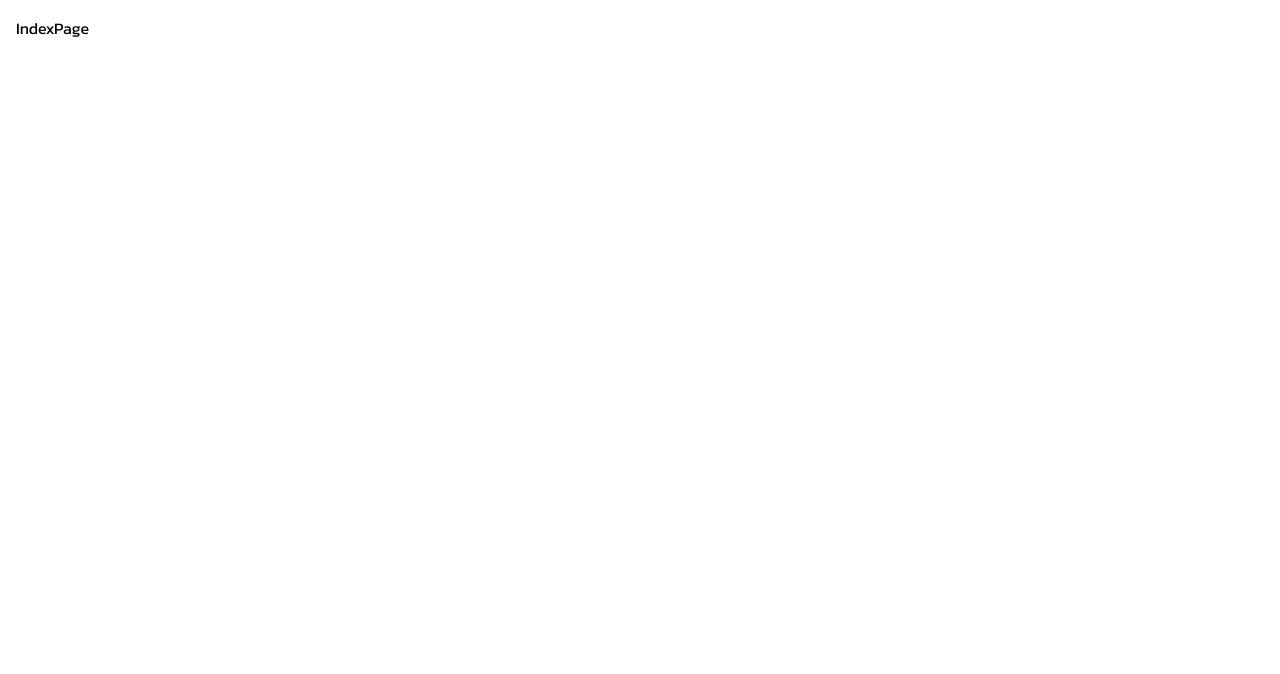
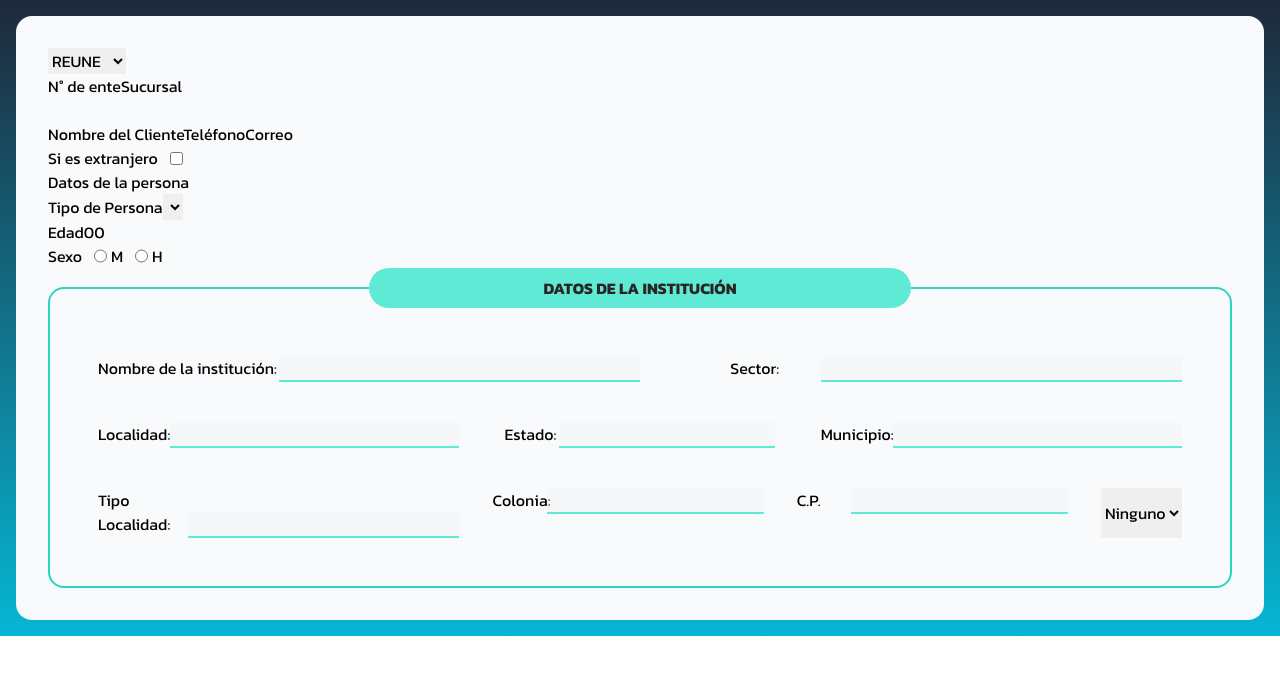
Before and after one commit to EmyRub/condusefApp, a React (Vite) app: page /condusefApp/inicio in a window 1280 px wide. Shown: the top 674 px of the page. Built offline with nearby package versions, Linux system fonts and the light colour scheme.

Commit message:
formulario

```diff
--- /dev/null
+++ b/src/components/Forms/ReuneForm.tsx
@@ -0,0 +1,118 @@
+
+export default function ReuneForm() {
+    return (
+        <form autoComplete="on" className="p-8 bg-slate-50 rounded-2xl">
+
+            <select name="empresa" id="empresa">
+                <option value="reune" selected>REUNE</option>
+                <option value="redeco">REDECO</option>
+            </select>
+
+            <fieldset className="flex">
+                <div>
+                    <label htmlFor="ente">N° de ente</label>
+                    <p></p>
+                    <button></button>
+                </div>
+
+                <div>
+                    <label htmlFor="suc">Sucursal</label>
+                    <p></p>
+                    <button></button>
+                </div>
+            </fieldset>
+
+            <fieldset>
+                <label htmlFor="">Nombre del Cliente</label>
+                <label htmlFor="">Teléfono</label>
+                <label htmlFor="">Correo</label>
+                <div className="flex gap-3 items-center">
+                    <label htmlFor="exg">Si es extranjero</label>
+                    <input type="checkbox" name="exg" id="exg" />
+                </div>
+            </fieldset>
+
+            <fieldset>
+                <legend>Datos de la persona</legend>
+                <div className="">
+                    <label htmlFor="type">Tipo de Persona</label>
+                    <select name="type" id="type"></select>
+                </div>
+
+                <div className="">
+                    <label htmlFor="age">Edad</label>
+                    <span id="age">00</span>
+                </div>
+
+                <div className="flex gap-3 items-center">
+                    <label>Sexo</label>
+
+                    <div className="flex gap-1">
+                        <input type="radio" name="sex" id="m" />
+                        <label htmlFor="m">M</label>
+                    </div>
+                    <div className="flex gap-1">
+                        <input type="radio" name="sex" id="h" />
+                        <label htmlFor="h">H</label>
+                    </div>
+                </div>
+            </fieldset>
+
+            <fieldset className="p-12 border-teal-400 border-2 rounded-2xl">
+
+                <legend className="w-1/2 py-2 px-4 text-center bg-teal-300 rounded-full uppercase font-bold text-stone-800">Datos de la institución</legend>
+
+                <div className="flex justify-between flex-wrap gap-y-10 gap-x-1">
+
+                    <div className="basis-1/2">
+                        <label htmlFor="inst" className="inline-block w-1/3">Nombre de la institución:</label>
+                        <input id="inst" type="text" className="border-b-2 border-b-teal-300 inline-block w-2/3" readOnly disabled />
+                    </div>
+
+                    <div className="basis-5/12">
+                        <label htmlFor="sect" className="inline-block w-1/5">Sector:</label>
+                        <input type="text" name="sect" id="sect" className="border-b-2 border-b-teal-300 inline-block w-4/5" readOnly disabled />
+                    </div>
+
+                    <div className="basis-1/3">
+                        <label htmlFor="loc" className="inline-block w-1/5">Localidad:</label>
+                        <input type="text" name="loc" id="loc" className="border-b-2 border-b-teal-300 w-4/5" readOnly disabled />
+                    </div>
+
+                    <div className="basis-3/12">
+                        <label htmlFor="edo" className="inline-block w-1/5">Estado:</label>
+                        <input type="text" name="edo" id="edo" className="border-b-2 border-b-teal-300 inline-block w-4/5" readOnly disabled />
+                    </div>
+
+                    <div className="basis-1/3">
+                        <label htmlFor="muni" className="inline-block w-1/5">Municipio:</label>
+                        <input type="text" name="muni" id="muni" className="border-b-2 border-b-teal-300 inline-block w-4/5" readOnly disabled />
+                    </div>
+
+
+                    <div className="basis-1/3">
+                        <label htmlFor="tyLoc" className="inline-block w-1/4">Tipo Localidad:</label>
+                        <input type="text" name="tyLoc" id="tyLoc" className="border-b-2 border-b-teal-300 inline-block w-9/12" readOnly disabled />
+                    </div>
+
+
+                    <div className="basis-3/12">
+                        <label htmlFor="col" className="inline-block w-1/5">Colonia:</label>
+                        <input type="text" name="col" id="col" className="border-b-2 border-b-teal-300 inline-block w-4/5" readOnly disabled />
+                    </div>
+
+                    <div className="basis-3/12">
+                        <label htmlFor="cp" className="inline-block w-1/5">C.P.</label>
+                        <input type="text" name="cp" id="cp" className="border-b-2 border-b-teal-300 inline-block w-4/5" readOnly disabled />
+                    </div>
+
+                    <select name="" id="">
+                        <option value="">Ninguno</option>
+                    </select>
+                </div>
+
+            </fieldset>
+
+        </form>
+    )
+}
--- a/src/layouts/Layout.tsx
+++ b/src/layouts/Layout.tsx
@@ -4,7 +4,7 @@ export default function Layout() {
 
     return (
         <>
-            <main className="p-4 w-full">
+            <main className="p-4 w-full bg-gradient-to-t from-cyan-500 to-slate-800">
                 <Outlet />
             </main>
 
--- a/src/views/IndexPage.tsx
+++ b/src/views/IndexPage.tsx
@@ -1,6 +1,9 @@
+import ReuneForm from "../components/Forms/ReuneForm";
 
 export default function IndexPage() {
-    return (
-      <div>IndexPage</div>
-    )
-  }
+  return (
+    <>
+      <ReuneForm />
+    </>
+  )
+}
```
